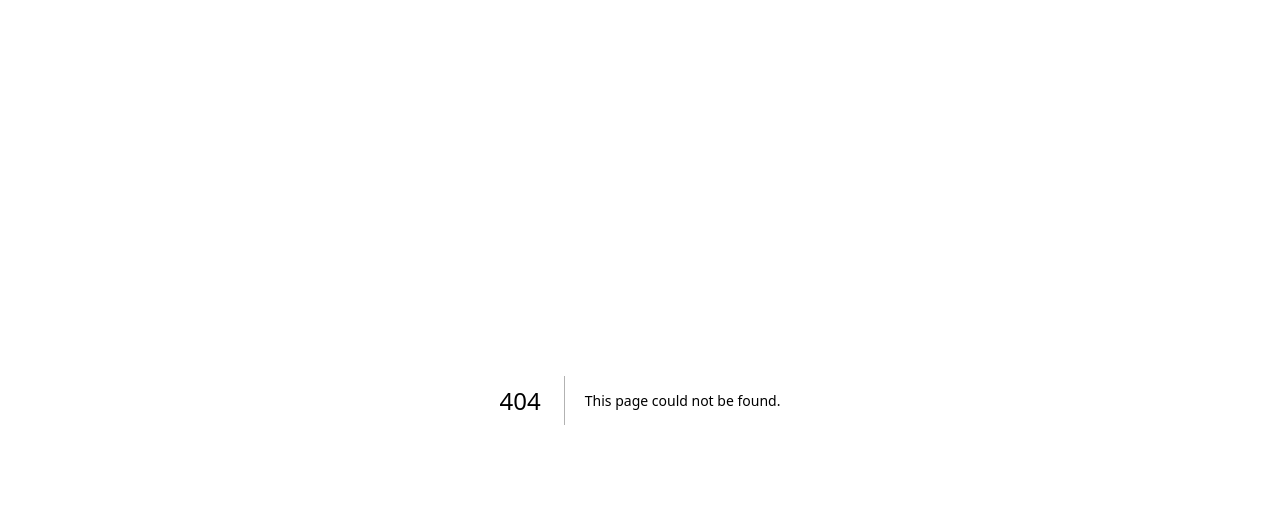
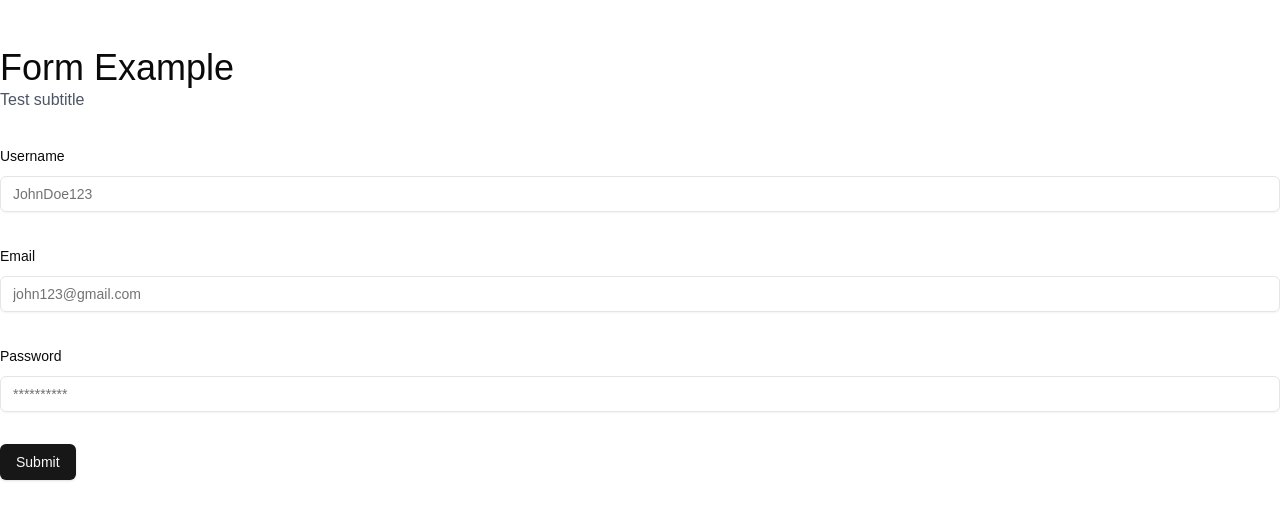
Before and after one commit to codingjogo/jogo-nextjs-template, a Next.js app: page /form-example in a window 1280 px wide. Before the commit this address had no page. Shown: the top 520 px of the page. Built offline with nearby package versions, Linux system fonts and the light colour scheme.

Commit message:
feat: Create Example Page of Form & Add Heading Component

```diff
--- /dev/null
+++ b/app/(examples)/form-example/page.tsx
@@ -0,0 +1,14 @@
+import FormExampleComponent from '@/components/FormExampleComponent'
+import Heading from '@/components/Heading'
+import React from 'react'
+
+const page = () => {
+  return (
+    <section className='container mx-auto py-12'>
+        <Heading title='Form Example' subTitle='Test subtitle' />
+        <FormExampleComponent />
+    </section>
+  )
+}
+
+export default page
--- a/app/globals.css
+++ b/app/globals.css
@@ -70,3 +70,14 @@ body {
     @apply bg-background text-foreground;
   }
 }
+
+@layer utilities {
+  /* Typography */
+  .heading-1 {
+    @apply text-3xl lg:text-4xl;
+  }
+
+  .sub-title {
+    @apply text-sm lg:text-base text-gray-600
+  }
+}
--- a/app/page.tsx
+++ b/app/page.tsx
@@ -9,7 +9,7 @@
   - Test the validations
 */
 
-import FormComponent from "@/components/FormComponent";
+import FormComponent from "@/components/FormExampleComponent";
 
 export default function Home() {
   return (
--- a/components/FormComponent.tsx
+++ b/components/FormExampleComponent.tsx
@@ -7,8 +7,9 @@ import { formSchema } from "@/lib/utils";
 import { zodResolver } from "@hookform/resolvers/zod";
 import { useForm } from "react-hook-form";
 import CustomInput from "./CustomInput";
+import { z } from "zod";
 
-const FormComponent = () => {
+const FormExampleComponent = () => {
 	// 1. Define your form.
 	const form = useForm<z.infer<typeof formSchema>>({
 		resolver: zodResolver(formSchema),
@@ -59,4 +60,4 @@ const FormComponent = () => {
 	);
 };
 
-export default FormComponent;
+export default FormExampleComponent;
--- /dev/null
+++ b/components/Heading.tsx
@@ -0,0 +1,20 @@
+import React from 'react'
+
+interface HeadingProps {
+    title: string
+    subTitle?: string
+}
+
+const Heading = ({
+    title,
+    subTitle,
+}: HeadingProps) => {
+  return (
+    <div className='mb-8'>
+        <h1 className='heading-1'>{title}</h1>
+        <p className='sub-title'>{subTitle}</p>
+    </div>
+  )
+}
+
+export default Heading
```
